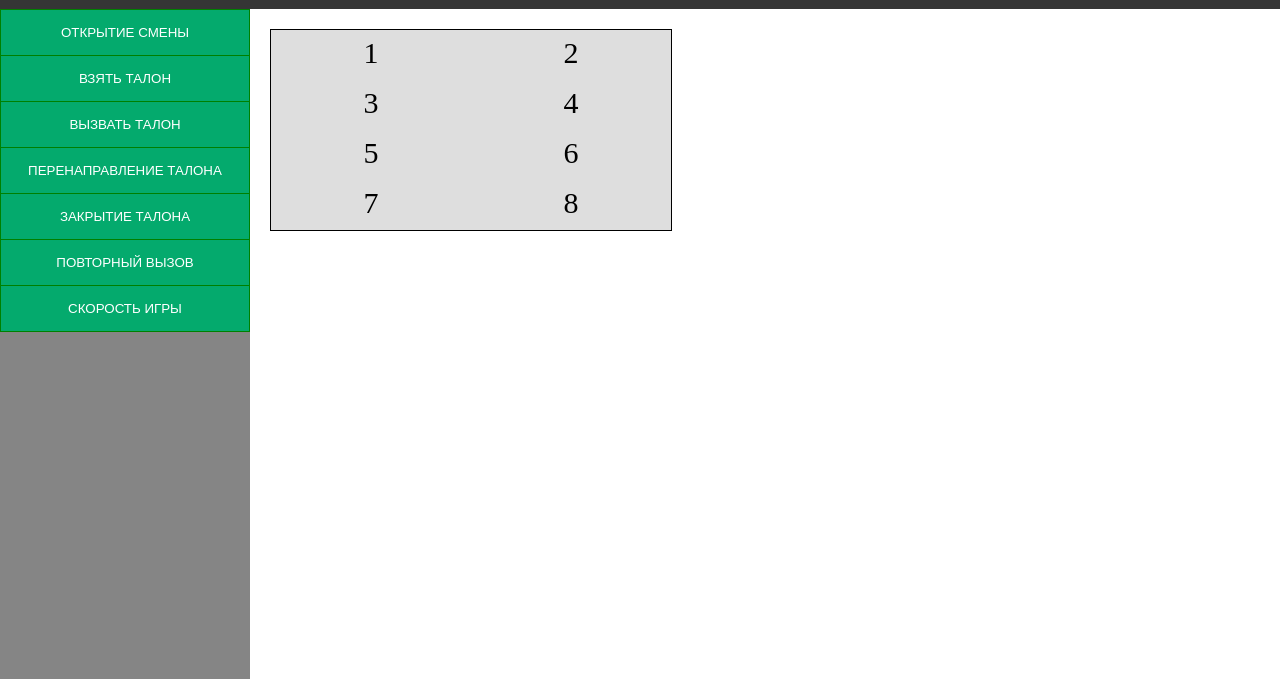
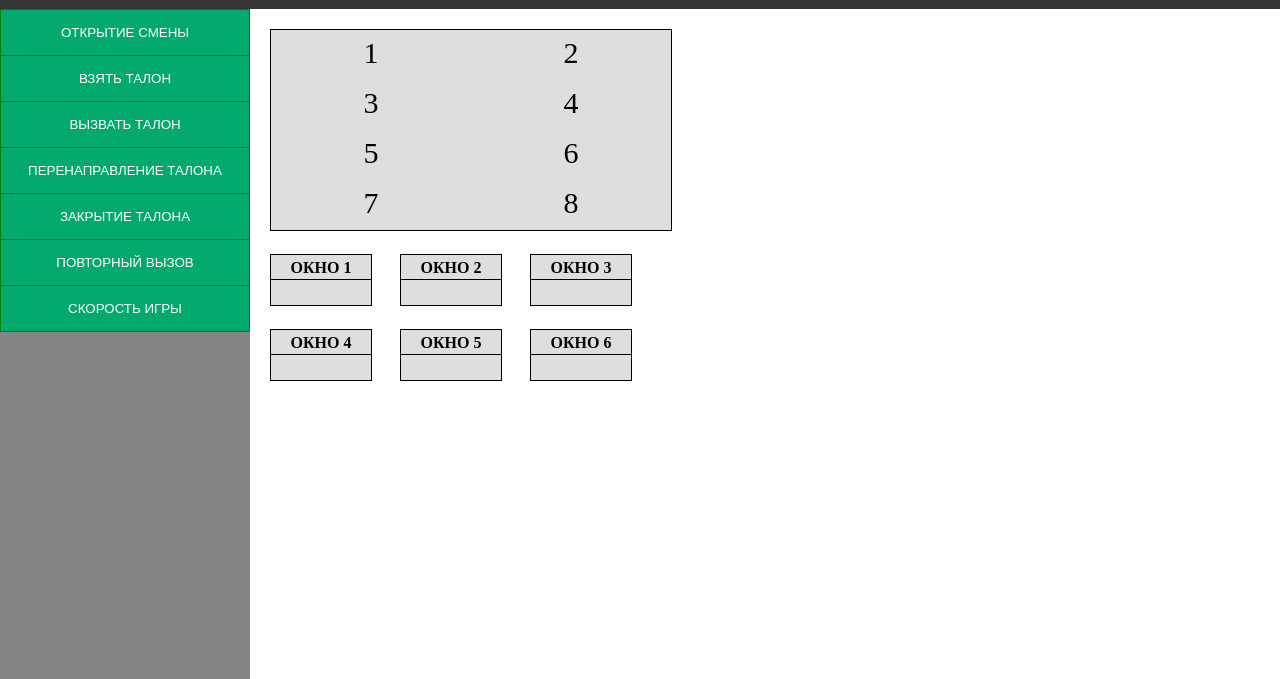
Before and after one commit to Keninka/equeue, a website: page index.html in a window 1280 px wide. Shown: the part 121-800 px from the top of the page. Drawn offline with Linux system fonts and the light colour scheme.

Commit message:
Added windows

```diff
--- a/index.html
+++ b/index.html
@@ -1,13 +1,13 @@
 <!DOCTYPE html>
 <html>
   <head>
+    <meta charset="UTF-8" />
     <title>ЭЛЕКТРОННАЯ ОЧЕРЕДЬ</title>
-    <meta charset="UTF-8" />
     <link rel="stylesheet" href="styles.css" />
     <!-- Почему не работает относительная ссылка на favicon в другой папке?-->
     <link rel="icon" type="image/x-icon" href="favicon.ico" />
     <meta name="viewport" content="width=device-width, initial-scale=1.0" />
-    <script src="script.js"></script>
+    <script async src="script.js"></script>
   </head>
 
   <header>
@@ -51,6 +51,19 @@
       </div>
     </div>
 
-    <div></div>
+    <!--Окна-->
+    <div class="serviceWindow" id="win1">ОКНО 1</div>
+    <div class="serviceWindow" id="win2">ОКНО 2</div>
+    <div class="serviceWindow" id="win3">ОКНО 3</div>
+    <div class="serviceWindow" id="win4">ОКНО 4</div>
+    <div class="serviceWindow" id="win5">ОКНО 5</div>
+    <div class="serviceWindow" id="win6">ОКНО 6</div>
+
+    <div class="serviceWindowNo" id="winN1"></div>
+    <div class="serviceWindowNo" id="winN2"></div>
+    <div class="serviceWindowNo" id="winN3"></div>
+    <div class="serviceWindowNo" id="winN4"></div>
+    <div class="serviceWindowNo" id="winN5"></div>
+    <div class="serviceWindowNo" id="winN6"></div>
   </body>
 </html>
--- a/script.js
+++ b/script.js
@@ -27,6 +27,10 @@ console.log("Смена открыта!");
 let unservicedTickets = [];
 //Список талонов, обслуживаемых в данный момент
 let servicedTickets = [];
+//Талоны, показанные на табло
+let displayedTickets = [];
+//Очередность талонов
+let ticketsInLine = [];
 //Номер текущего талона. Открытие смены меняет значение на 0. По умолчанию: -1
 let yourTicketNumber = -1;
 
@@ -78,7 +82,7 @@ const takenTicketRemover = function () {
   if (isNaN(ticket2RemoveNumber)) {
     console.log(`Введите номер талона правильно!`);
   } else {
-    //Дописать удаление талона из массива unservicedTickets
+    //Дописать удаление талона из массива unservicedTickets и ticketsInLine
     console.log(`Талон ${zeroAdder() + ticket2RemoveNumber} удален!`);
     //Даже если его и не было
   }
@@ -89,16 +93,18 @@ const shiftSwitch = function () {
   //Можно как-то упростить код здесь с помощью ternary operator?
   if (yourTicketNumber === -1) {
     yourTicketNumber = 0;
+
     document.querySelector(".status-window").style.background = "green";
     document.querySelector(".status-window").textContent = "ВЕДЕТСЯ ПРИЕМ";
     document.querySelector("#shift-switch").textContent = "ЗАКРЫТИЕ СМЕНЫ";
-    console.log(yourTicketNumber);
+    //console.log(yourTicketNumber);
   } else {
     yourTicketNumber = -1;
+
     document.querySelector(".status-window").style.background = "red";
     document.querySelector(".status-window").textContent = "ПРИЕМ ОКОНЧЕН";
     document.querySelector("#shift-switch").textContent = "ОТКРЫТИЕ СМЕНЫ";
-    console.log(yourTicketNumber);
+    //console.log(yourTicketNumber);
   }
 };
 
--- a/styles.css
+++ b/styles.css
@@ -1,3 +1,4 @@
+/*Шапка*/
 header {
   color: white;
   text-align: center;
@@ -9,10 +10,12 @@ header {
   left: 0; /* Убрать пробел снизу */
 }
 
+/*Заголовок "Электронная очередь"*/
 .header-title {
   margin-bottom: 0; /* Поверить не могу, что сработало */
 }
 
+/*Плашка "Прием окончен/Ведется прием"*/
 .status-window {
   color: white;
   text-align: center;
@@ -23,6 +26,7 @@ header {
   padding: 15px;
 }
 
+/*Сами кнопки слева*/
 .left-sidebar {
   text-align: left;
   background-color: #858585;
@@ -34,6 +38,7 @@ header {
   position: fixed;
 }
 
+/*Свойства кнопок слева*/
 .btn-group button {
   color: white;
   background-color: #04aa6d;
@@ -48,6 +53,115 @@ header {
   border-bottom: none; /* Без двойных границ */
 }
 
+/*Окно | Здесь хочу сравнить удобство работы ручного назначения окон vs flex-контейнеров*/
+.serviceWindow {
+  text-align: center;
+  font-weight: bold;
+  background-color: #dedede;
+  position: fixed;
+  display: inline-block;
+  border: 1px solid black;
+  border-bottom: none;
+  line-height: 25px;
+}
+
+/* Положение каждого окна в отдельности*/
+#win1 {
+  top: 375px;
+  left: 270px;
+  width: 100px;
+  height: 25px;
+}
+
+#win2 {
+  top: 375px;
+  left: 400px;
+  width: 100px;
+  height: 25px;
+}
+
+#win3 {
+  top: 375px;
+  left: 530px;
+  width: 100px;
+  height: 25px;
+}
+
+#win4 {
+  top: 450px;
+  left: 270px;
+  width: 100px;
+  height: 25px;
+}
+
+#win5 {
+  top: 450px;
+  left: 400px;
+  width: 100px;
+  height: 25px;
+}
+
+#win6 {
+  top: 450px;
+  left: 530px;
+  width: 100px;
+  height: 25px;
+}
+
+/*Номера обслуживаемых в окнах талонов*/
+.serviceWindowNo {
+  text-align: center;
+  font-weight: bold;
+  background-color: #dedede;
+  position: fixed;
+  display: inline-block;
+  border: 1px solid black;
+  line-height: 25px;
+}
+
+#winN1 {
+  top: 400px;
+  left: 270px;
+  width: 100px;
+  height: 25px;
+}
+
+#winN2 {
+  top: 400px;
+  left: 400px;
+  width: 100px;
+  height: 25px;
+}
+
+#winN3 {
+  top: 400px;
+  left: 530px;
+  width: 100px;
+  height: 25px;
+}
+
+#winN4 {
+  top: 475px;
+  left: 270px;
+  width: 100px;
+  height: 25px;
+}
+
+#winN5 {
+  top: 475px;
+  left: 400px;
+  width: 100px;
+  height: 25px;
+}
+
+#winN6 {
+  top: 475px;
+  left: 530px;
+  width: 100px;
+  height: 25px;
+}
+
+/*Табло с активными номерами*/
 .all-tickets-screen {
   text-align: center;
   background-color: #dedede;
@@ -60,11 +174,13 @@ header {
   border: 1px solid black;
 }
 
+/*Выравнивание номеров на табло*/
 .flex-container {
   display: flex;
   flex-wrap: wrap;
 }
 
+/*Свойства флекс-контейнера*/
 .flex-container > div {
   background-color: none;
   width: 200px;
@@ -76,6 +192,7 @@ header {
   font-size: 30px;
 }
 
+/*Анимация первого номера на табло*/
 #flex1 {
   animation-name: flex-n1;
   animation-duration: 0.7s;
@@ -92,27 +209,3 @@ header {
     color: red;
   }
 }
-
-/*
-.left_container {
-  padding: 0px;
-  left: 2px;
-}
-
-
-
-.left_buttons {
-  color: white;
-  font-size: 20px;
-  text-align: center;
-  position: center fixed;
-  width: 75%;
-  list-style-type: none;
-  border-radius: 5px;
-  padding: 15px;
-  margin-bottom: 10px;
-  margin-left: 15px;
-  border: solid black 1px;
-  background-color: #4287f5;
-}
-*/
```
